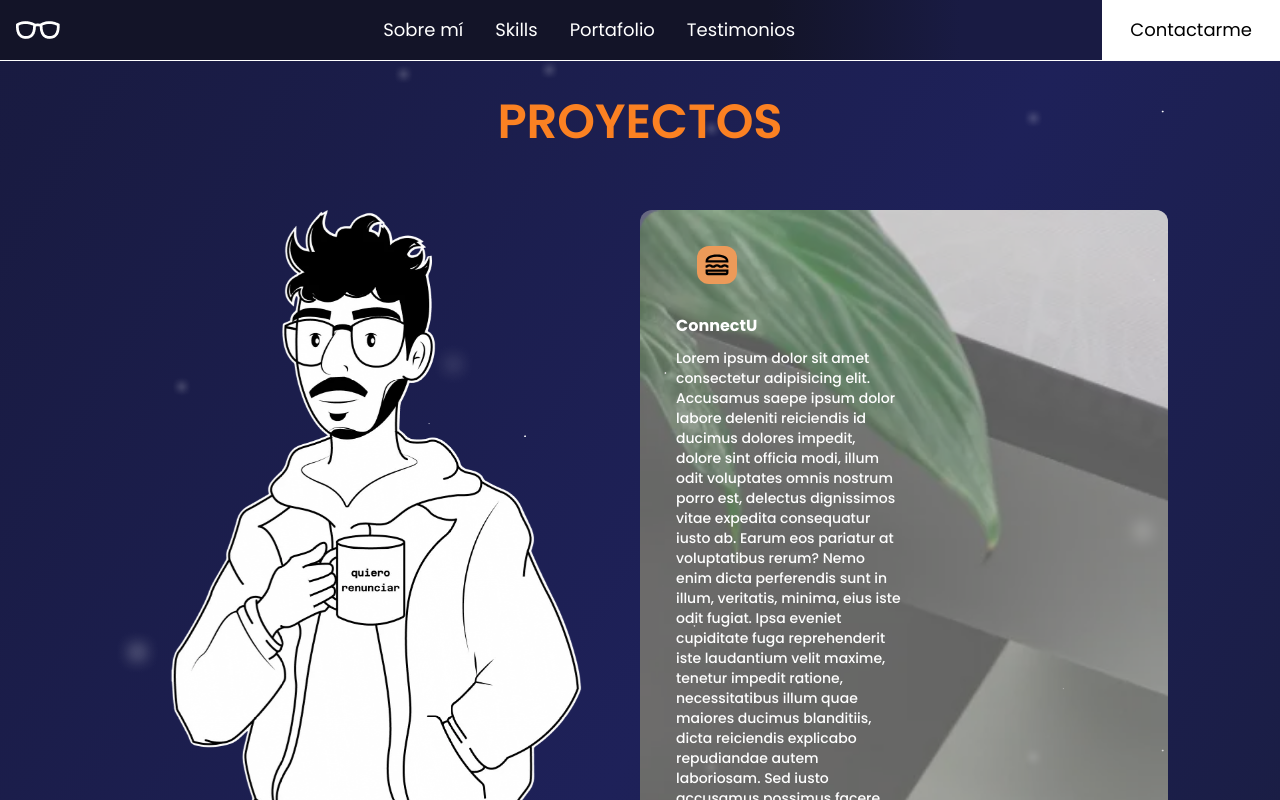
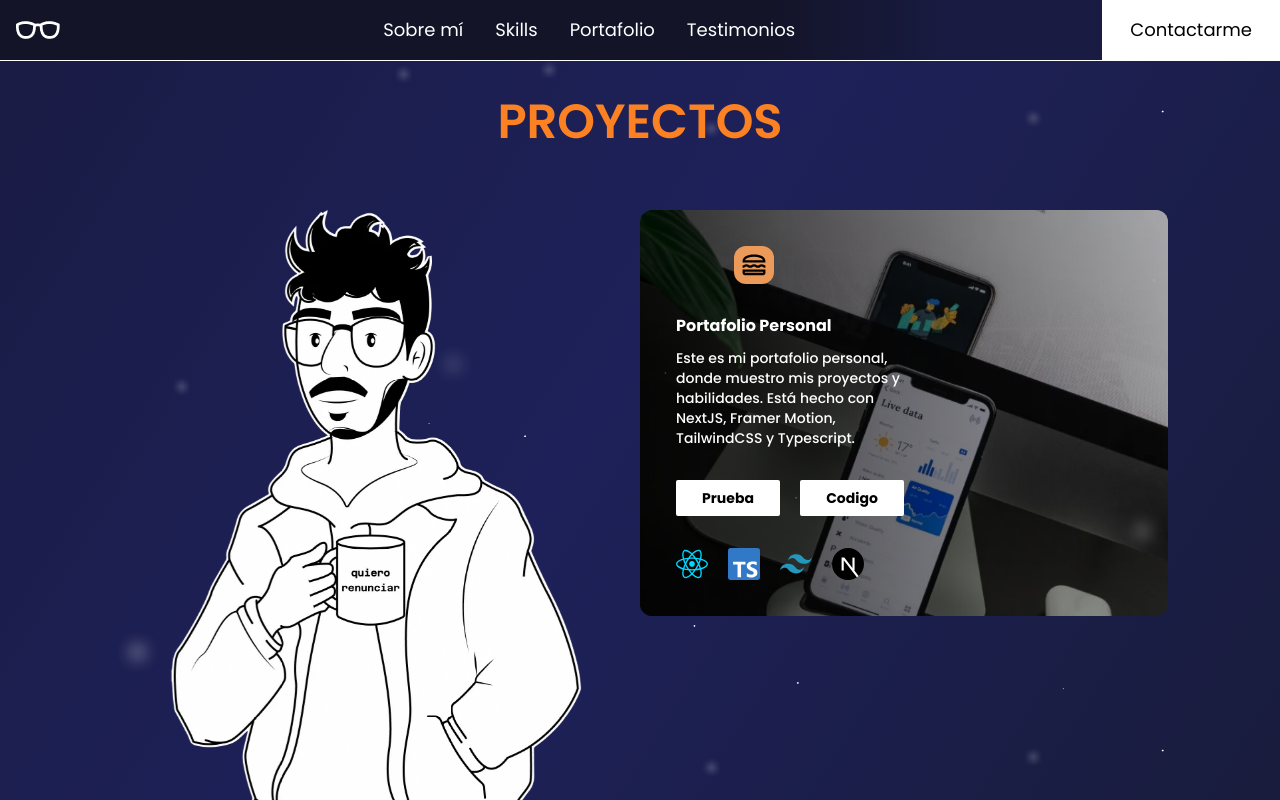
Before and after one commit to Julian03-lab/portfolio-julian, a Next.js app: page / in a window 1280 px wide. Both pictures are taken after a click on the element 904 px from the left and 4347 px from the top of the page. Shown: the part 3947-4747 px from the top of the page. Built offline with nearby package versions, Linux system fonts and the light colour scheme.

Commit message:
Project card modified

```diff
--- a/src/components/projects/ProjectCard.tsx
+++ b/src/components/projects/ProjectCard.tsx
@@ -27,11 +27,9 @@ const item = {
 const card = {
   hidden: {
     minHeight: "380px",
-    backgroundColor: "transparent",
   },
   visible: {
     height: "auto",
-    backgroundColor: "rgba(175, 175, 175, 0.5)",
   },
 };
 
@@ -74,12 +72,20 @@ const titleVariants = {
   },
 };
 
-const ProjectCard = () => {
+type ProjectCardProps = {
+  title: string;
+  description: string;
+  tecnologies: JSX.Element[];
+};
+
+const ProjectCard = ({ description, tecnologies, title }: ProjectCardProps) => {
   const [isHover, setIsHover] = useState(false);
 
   return (
     <motion.div
-      className="w-full rounded-xl relative p-9"
+      className={`w-full rounded-xl relative p-9 hover:bg-gradient-to-r hover:from-black/80 hover:to-black/30 transition-colors duration-1000 ${
+        isHover && "bg-gradient-to-r from-black/80 to-black/30"
+      }`}
       initial="hidden"
       variants={card}
       onClick={() => setIsHover(!isHover)}
@@ -90,7 +96,7 @@ const ProjectCard = () => {
         style={{
           backgroundImage: `url(${appBg.src})`,
         }}
-        className="w-full h-full rounded-xl absolute top-0 left-0 -z-10 bg-cover"
+        className="w-full h-full rounded-xl absolute top-0 left-0 -z-10 bg-cover bg-center"
       />
       <motion.div
         variants={logoVariants}
@@ -103,7 +109,7 @@ const ProjectCard = () => {
           variants={titleVariants}
           className="font-bold text-black text-base"
         >
-          ConnectU
+          {title}
         </motion.p>
       </motion.div>
       <motion.div
@@ -111,18 +117,7 @@ const ProjectCard = () => {
         className="flex flex-col gap-8 mt-2.5 max-w-[50%] overflow-hidden"
       >
         <motion.p className="font-medium text-white text-sm" variants={item}>
-          Lorem ipsum dolor sit amet consectetur adipisicing elit. Accusamus
-          saepe ipsum dolor labore deleniti reiciendis id ducimus dolores
-          impedit, dolore sint officia modi, illum odit voluptates omnis nostrum
-          porro est, delectus dignissimos vitae expedita consequatur iusto ab.
-          Earum eos pariatur at voluptatibus rerum? Nemo enim dicta perferendis
-          sunt in illum, veritatis, minima, eius iste odit fugiat. Ipsa eveniet
-          cupiditate fuga reprehenderit iste laudantium velit maxime, tenetur
-          impedit ratione, necessitatibus illum quae maiores ducimus blanditiis,
-          dicta reiciendis explicabo repudiandae autem laboriosam. Sed iusto
-          accusamus possimus facere, alias cum recusandae! Autem veritatis,
-          fugit sunt esse doloribus alias laboriosam expedita earum voluptas
-          repellendus?
+          {description}
         </motion.p>
         <motion.span className="w-full flex gap-5" variants={item}>
           <button className="text-sm text-black font-bold w-full py-2 rounded-sm bg-white">
@@ -136,9 +131,7 @@ const ProjectCard = () => {
           className="flex gap-5 max-w-full flex-wrap"
           variants={item}
         >
-          <TypescriptIcon className="w-8 h-auto" />
-          <JavascriptIcon className="w-8 h-auto" />
-          <ReactIcon className="w-8 h-auto" />
+          {tecnologies}
         </motion.span>
       </motion.div>
     </motion.div>
--- a/src/components/projects/Projects.tsx
+++ b/src/components/projects/Projects.tsx
@@ -3,8 +3,28 @@
 import StarsBg from "@/assets/stars-bg.webp";
 import Image from "next/image";
 import foto_hero from "@/assets/foto_hero.webp";
-import { motion } from "framer-motion";
 import ProjectCard from "./ProjectCard";
+import {
+  NextjsIcon,
+  ReactIcon,
+  TailwindIcon,
+  TypescriptIcon,
+} from "../icons/Icons";
+
+const myProjects = [
+  {
+    title: "Portafolio Personal",
+    description:
+      "Este es mi portafolio personal, donde muestro mis proyectos y habilidades. Está hecho con NextJS, Framer Motion, TailwindCSS y Typescript.",
+    tecnologies: [
+      <ReactIcon key="react" className="w-8 h-auto" />,
+      <TypescriptIcon key="typescript" className="w-8 h-auto" />,
+      <TailwindIcon key="tailwind" className="w-8 h-auto" />,
+      <NextjsIcon key="nextjs" className="w-8 h-auto" />,
+    ],
+    // image:
+  },
+];
 
 const Projects = () => {
   return (
@@ -29,8 +49,9 @@ const Projects = () => {
             />
           </div>
           <div className="w-full h-full flex flex-col gap-16">
-            <ProjectCard />
-            <ProjectCard />
+            {myProjects.map((project, i) => (
+              <ProjectCard key={i} {...project} />
+            ))}
           </div>
         </div>
       </div>
```
